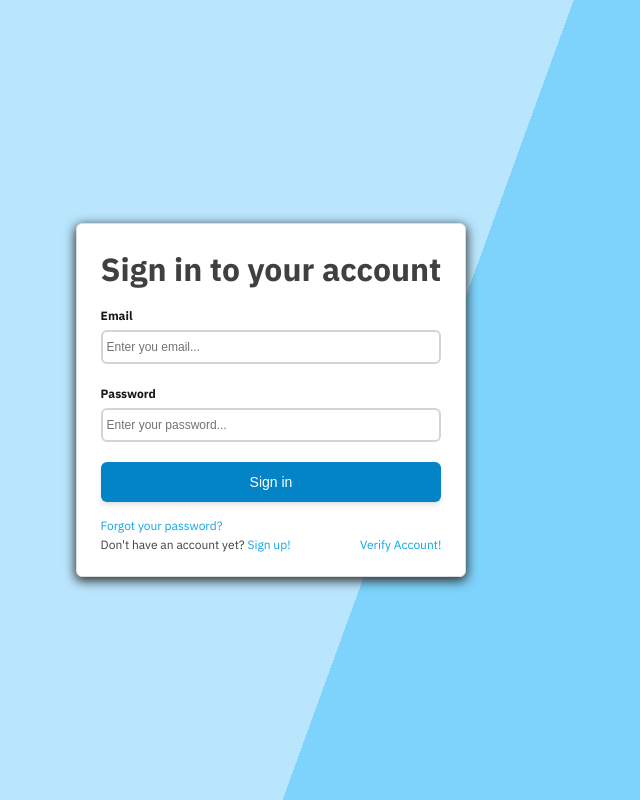
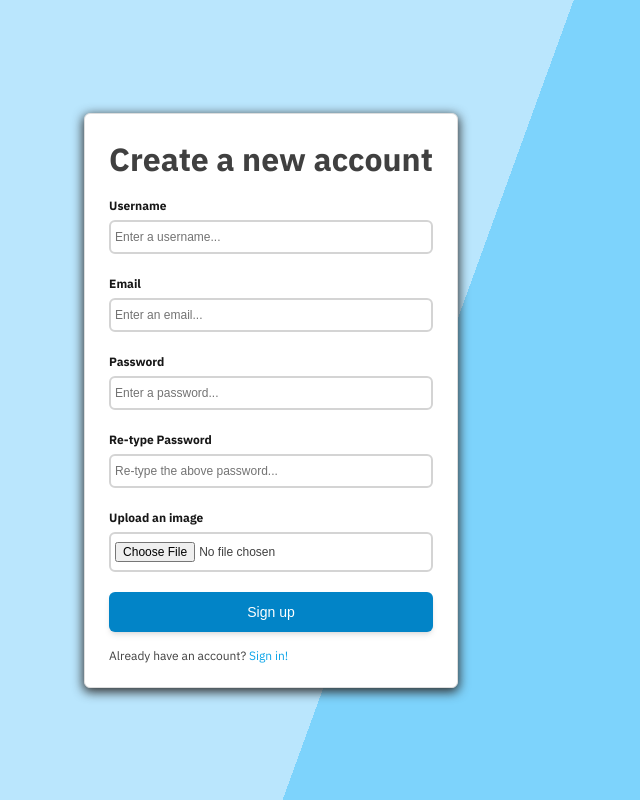
Before and after one commit to mhtros/cheapo-react-client, a React (Create React App) app: page /sign-up in a window 1280 px wide. Shown: the whole page, without its empty margins (369-1009 px from the left). Built offline with nearby package versions, Linux system fonts and the light colour scheme.

Commit message:
Implement Sign-up page

```diff
--- /dev/null
+++ b/src/pages/authentication/signup/Signup.js
@@ -0,0 +1,141 @@
+import { useContext, useState } from "react";
+import { Link, useNavigate } from "react-router-dom";
+import { apiUri } from "../../../appsettings";
+import CenteredContainer from "../../../components/layout/centered-container/CenteredContainer";
+import Button from "../../../components/UI/button/Button";
+import Card from "../../../components/UI/card/Card";
+import Input from "../../../components/UI/input/Input";
+import themeContext from "../../../context/theme-context";
+import displayError from "../../../helpers/display-exception-error";
+import { errorToast, successToast } from "../../../helpers/toasts";
+import classes from "./Signup.module.css";
+
+const Signup = () => {
+  const navigate = useNavigate();
+  const themeCtx = useContext(themeContext);
+  const darkClass = themeCtx.dark ? "--dark" : "";
+
+  const [email, setEmail] = useState("");
+  const [username, setUsername] = useState("");
+  const [password, setPassword] = useState("");
+  const [retypedPassword, setRetypedPassword] = useState("");
+  const [image, setImage] = useState("");
+
+  const [loading, setLoading] = useState(false);
+
+  const signupHandler = async (event) => {
+    event.preventDefault();
+
+    if (password !== retypedPassword) {
+      errorToast("Passwords do not match");
+      return;
+    }
+
+    setLoading(true);
+
+    try {
+      const url = `${apiUri}/authentication/signup`;
+      var response = await fetch(url, {
+        method: "POST",
+        headers: {
+          "Content-Type": "application/json",
+        },
+        body: JSON.stringify({
+          email,
+          password,
+          username,
+          ConfirmPassword: retypedPassword,
+          image,
+        }),
+      });
+
+      if (!response.ok) throw await response.json();
+
+      successToast("Account created successfully");
+      successToast(
+        "You have been sent an activation code in the email " + email
+      );
+
+      navigate("/sign-in");
+    } catch (ex) {
+      setLoading(false);
+      displayError(ex);
+    }
+  };
+
+  const fileChangeHandler = (e) => {
+    const file = e.target?.files[0];
+    if (!file) return;
+    const reader = new FileReader();
+    reader.readAsDataURL(file);
+    reader.onload = (evt) => setImage(evt.target.result);
+  };
+
+  return (
+    <CenteredContainer>
+      <Card>
+        <form className={classes["signup-form"]}>
+          <h1 className={classes[`signup-form_h1${darkClass}`]}>
+            Create a new account
+          </h1>
+          <Input
+            id="username"
+            type="text"
+            label="Username"
+            placeholder="Enter a username..."
+            value={username}
+            onChange={(e) => setUsername(e.target.value)}
+          />
+          <Input
+            id="email"
+            type="text"
+            label="Email"
+            placeholder="Enter an email..."
+            value={email}
+            onChange={(e) => setEmail(e.target.value)}
+          />
+          <Input
+            id="password"
+            type="password"
+            label="Password"
+            placeholder="Enter a password..."
+            value={password}
+            onChange={(e) => setPassword(e.target.value)}
+          />
+          <Input
+            id="re-password"
+            type="password"
+            label="Re-type Password"
+            placeholder="Re-type the above password..."
+            value={retypedPassword}
+            onChange={(e) => setRetypedPassword(e.target.value)}
+          />
+          <Input
+            id="image"
+            type="file"
+            label="Upload an image"
+            onChange={fileChangeHandler}
+          />
+          <Button
+            style={{ marginTop: "1rem" }}
+            type="submit"
+            loadingText="Loading"
+            text="Sign up"
+            loading={loading}
+            onClick={signupHandler}
+          />
+          <div className={classes["signup-form_links"]}>
+            <div className={classes[`signup-form__forgot${darkClass}`]}>
+              Already have an account?{" "}
+              <Link className={classes["link"]} to="/sign-in">
+                Sign in!
+              </Link>
+            </div>
+          </div>
+        </form>
+      </Card>
+    </CenteredContainer>
+  );
+};
+
+export default Signup;
--- /dev/null
+++ b/src/pages/authentication/signup/Signup.module.css
@@ -0,0 +1,46 @@
+.signup-form {
+  padding: 0 1rem 1rem 1rem;
+}
+
+.signup-form > * {
+  margin-top: 1rem;
+}
+
+.signup-form_h1 {
+  color: var(--base-color-700);
+}
+
+.signup-form_h1--dark {
+  color: #fff;
+}
+
+.signup-form_links {
+  font-size: 0.75rem;
+}
+
+.signup-form_links > * {
+  margin-top: 0.25rem;
+}
+
+.link {
+  color: var(--secondary-color-500);
+  text-decoration: none;
+  outline: none;
+}
+
+.link:hover {
+  text-decoration: underline;
+}
+
+.link:focus {
+  border-radius: 0.375rem;
+  border: 2px solid var(--secondary-color-500);
+}
+
+.signup-form__forgot {
+  color: var(--base-color-700);
+}
+
+.signup-form__forgot--dark {
+  color: #fff;
+}
--- a/src/pages/routes/UnauthorizeRoutes.js
+++ b/src/pages/routes/UnauthorizeRoutes.js
@@ -1,9 +1,11 @@
 import { Route, Routes } from "react-router-dom";
 import Signin from "../authentication/signin/Signin";
+import Signup from "../authentication/signup/Signup";
 
 const UnauthorizeRoutes = () => (
   <Routes>
     <Route path="/sign-in" element={<Signin />} />
+    <Route path="/sign-up" element={<Signup />} />
     {/* Fall back routes */}
     <Route path="*" element={<Signin />} />
   </Routes>
```
